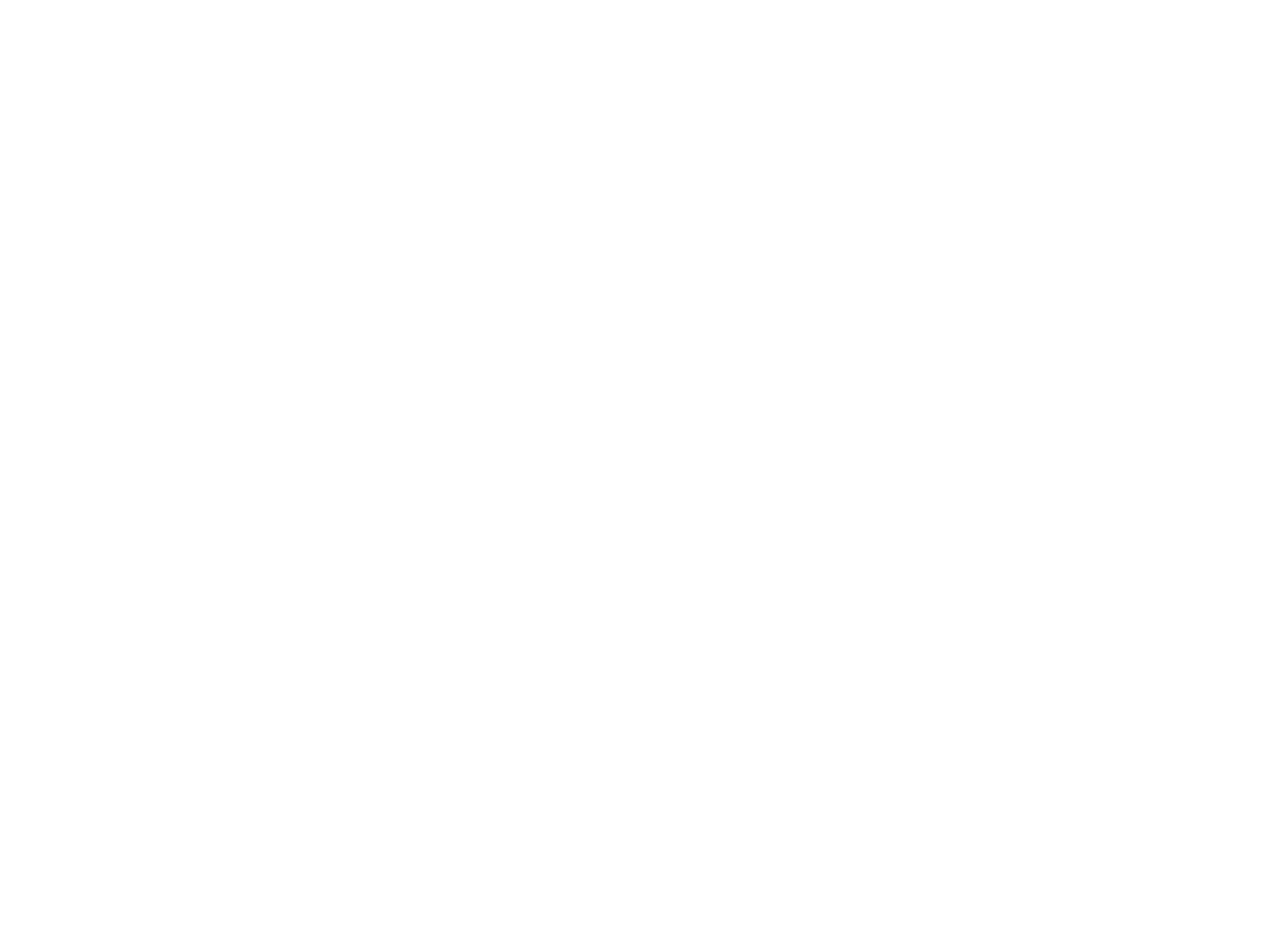
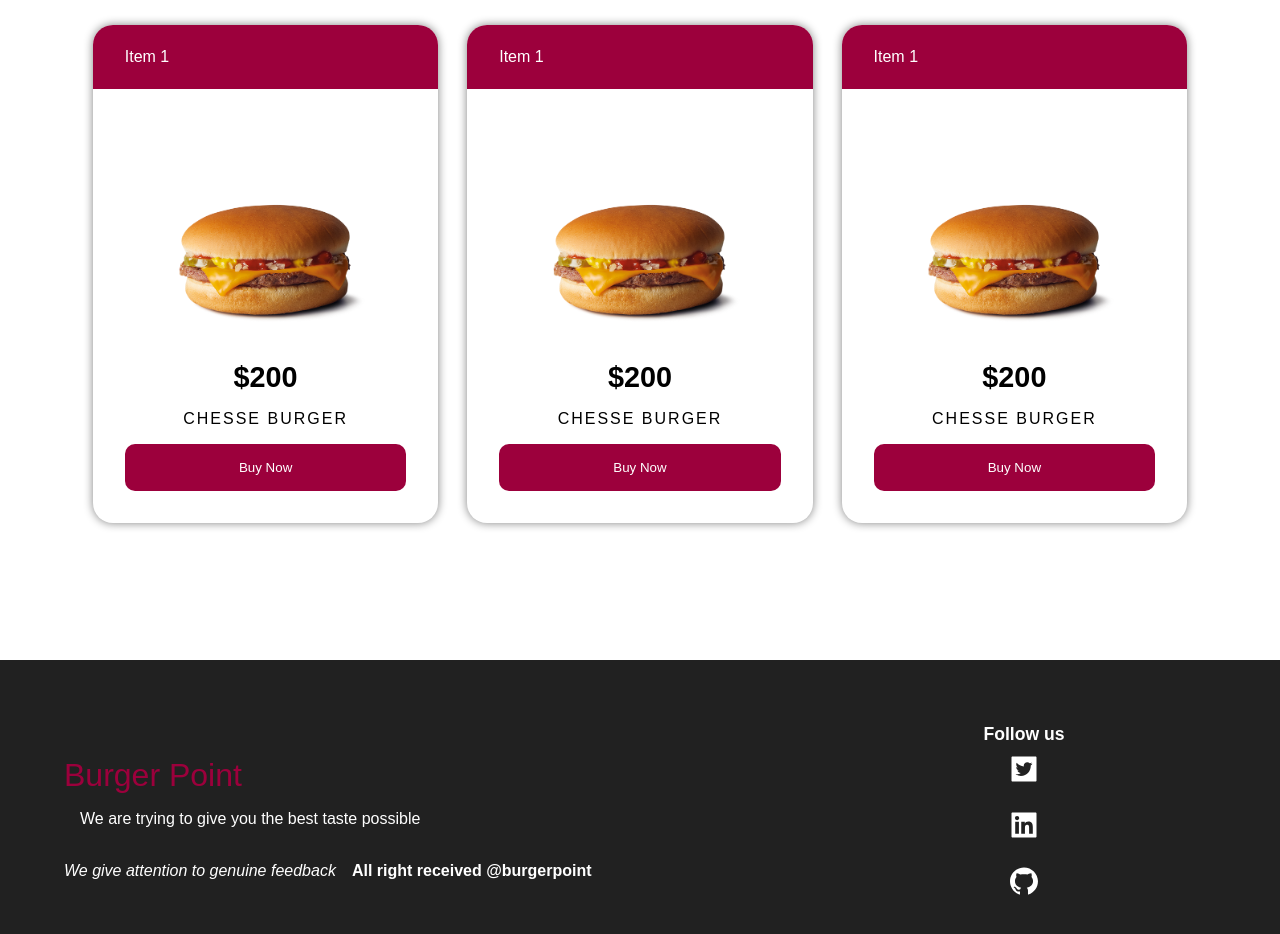
Before and after one commit to shahriarlimon/burgerPoint, a React (Create React App) app: page / in a window 1280 px wide. Shown: the part 1660-2594 px from the top of the page. Before the commit the page ends 1520 px from the top, so only its background shows below. Built offline with nearby package versions, Linux system fonts and the light colour scheme.

Commit message:
completed footer section and founder section

```diff
--- a/src/App.js
+++ b/src/App.js
@@ -1,9 +1,10 @@
 
-import './App.css';
+import './styles/app.scss';
 import "./styles/app.scss";
 import { BrowserRouter as Router, Routes, Route } from 'react-router-dom'
 import Header from './components/layout/Header';
 import Home from './components/home/Home';
+import Footer from './components/layout/Footer';
 
 function App() {
   return <Router>
@@ -12,6 +13,7 @@
       <Route path='/' element={<Home />} />
 
     </Routes>
+    <Footer/>
   </Router>
 }
 
--- a/src/components/home/Home.jsx
+++ b/src/components/home/Home.jsx
@@ -2,6 +2,7 @@
 import "../../styles/Home.scss"
 import { motion } from 'framer-motion'
 import Founder from './Founder';
+import Menu from './Menu';
 const Home = () => {
     const options = {
         initial: {
@@ -35,6 +36,7 @@
 
         </section>
         <Founder />
+        <Menu />
     </>
 
 
--- a/src/components/home/Menu.jsx
+++ b/src/components/home/Menu.jsx
@@ -1,10 +1,53 @@
 import React from 'react';
+import "../../styles/Menu.scss"
+import MenuCard from './MenuCard';
+import burger1 from '../../assets/burger1.png'
 
 const Menu = () => {
+    const adddToCartHandler = (itemNo)=>{
+
+    }
     return (
-        <div>
-
-        </div>
+        <section id='menu'>
+            <h1>Menu</h1>
+            <div>
+                <MenuCard
+                itemNo={1}
+                name={"chesse Burger"}
+                price={200}
+                image={burger1}
+                handler={adddToCartHandler}
+                 />
+                <MenuCard
+                itemNo={1}
+                name={"chesse Burger"}
+                price={200}
+                image={burger1}
+                handler={adddToCartHandler}
+                 />
+                <MenuCard
+                itemNo={1}
+                name={"chesse Burger"}
+                price={200}
+                image={burger1}
+                handler={adddToCartHandler}
+                 />
+               {/*  <MenuCard
+                itemNo={1}
+                name={"chesse Burger"}
+                price={200}
+                image={burger1}
+                handler={adddToCartHandler}
+                 /> */}
+               {/*  <MenuCard
+                itemNo={1}
+                name={"chesse Burger"}
+                price={200}
+                image={burger1}
+                handler={adddToCartHandler}
+                 /> */}
+            </div>
+        </section>
     );
 };
 
--- /dev/null
+++ b/src/components/home/MenuCard.jsx
@@ -0,0 +1,32 @@
+import React from 'react';
+import { motion } from 'framer-motion'
+
+const MenuCard = ({ name, image, price, handler, itemNo }) => {
+    return (
+        <motion.div className='menuCard'
+            initial={{
+                x: "-100%",
+                opacity: 0
+            }}
+            whileInView={{
+                x: "0",
+                opacity: 1
+            }}
+            transition={{
+                delay:0.1
+            }}
+
+        >
+            <div>Item {itemNo}</div>
+            <main>
+                <img src={image} alt='name' />
+                <h5>${price}</h5>
+                <p>{name}</p>
+                <button onClick={() => handler()}>Buy Now</button>
+            </main>
+
+        </motion.div>
+    );
+};
+
+export default MenuCard;
--- /dev/null
+++ b/src/components/layout/Footer.jsx
@@ -0,0 +1,25 @@
+import React from 'react';
+import { AiFillTwitterSquare, AiFillGithub, AiFillLinkedin } from 'react-icons/ai';
+import "../../styles/Footer.scss"
+
+const Footer = () => {
+    return (
+        <footer>
+            <div>
+                <h2>Burger Point</h2>
+                <p>We are trying to give you the best taste possible</p>
+                <br />
+                <em>We give attention to genuine feedback</em>
+                <strong>All right received @burgerpoint</strong>
+            </div>
+            <aside>
+                <h4>Follow us</h4>
+                <a href="https://twitter.com" alt="twitter"><AiFillTwitterSquare /></a>
+                <a href="https://linkedin.com" alt="linkedin"><AiFillLinkedin /></a>
+                <a href="https://github.com" alt="github"><AiFillGithub /></a>
+            </aside>
+        </footer>
+    );
+};
+
+export default Footer;
--- /dev/null
+++ b/src/styles/Footer.scss
@@ -0,0 +1,47 @@
+@import "colors";
+footer {
+  min-height: 300px;
+  background-color: $dark;
+  padding: 4rem;
+  display: grid;
+  grid-template-columns: 2fr 1fr;
+  color: white;
+  align-items: center;
+  h2 {
+    color: $red;
+    font-family: fantasy;
+    font-weight: 400;
+    font-size: 2rem;
+  }
+  p,
+  strong {
+    margin: 1rem;
+  }
+  aside {
+    height: 100%;
+    display: flex;
+    flex-direction: column;
+    align-items: center;
+    h4 {
+      font-size: 1.1rem;
+    }
+    a{
+        margin: 0.5rem;
+        color: white;
+        font-size: 2rem;
+        &:hover{
+            color: $red;
+        }
+    }
+  }
+}
+
+@media screen and (max-width:600px) {
+   footer{
+    grid-template-columns: 1fr;
+    text-align: center;
+    aside{
+        margin-top: 2rem;
+    }
+   }
+    }
--- a/src/styles/Menu.scss
+++ b/src/styles/Menu.scss
@@ -0,0 +1,78 @@
+@import "colors";
+#menu {
+  background-color: white;
+  width: 100%;
+  min-height: 100vh;
+  padding: 4rem;
+  > h1 {
+    font-size: 2rem;
+    text-align: center;
+    padding: 2rem;
+  }
+  > div {
+    display: flex;
+    justify-content: space-evenly;
+  }
+}
+
+.menuCard {
+  background-color: white;
+  width: 30%;
+  border-radius: 20px;
+  box-shadow: 0 0 10px rgba(0, 0, 0, 0.495);
+  > div {
+    border-radius: 20px 20px 0 0;
+    background-color: $red;
+    display: flex;
+    align-items: center;
+    padding: 2rem;
+    color: white;
+    height: 4rem;
+  }
+  > main {
+    padding: 2rem;
+    display: flex;
+    flex-direction: column;
+    align-items: center;
+    > img {
+      height: 15rem;
+      width: 100%;
+      object-fit: contain;
+    }
+    > h5 {
+      font-size: 1.8rem;
+    }
+    > p {
+      text-transform: uppercase;
+      letter-spacing: 2px;
+      padding: 1rem 0;
+      text-align: center;
+    }
+    > button {
+      background-color: $red;
+      color: white;
+      border: none;
+      padding: 1rem 2rem;
+      width: 100%;
+      cursor: pointer;
+      border-radius: 10px;
+      &:hover {
+        background-color: $reddark;
+      }
+    }
+  }
+}
+
+@media screen and (max-width: 600px) {
+  #menu {
+    > div {
+        flex-direction: column;
+      }
+      .menuCard{
+            width: 100%;
+            margin: 1rem 0;
+      }
+
+  }
+
+}
--- a/src/styles/app.scss
+++ b/src/styles/app.scss
@@ -3,6 +3,7 @@
 padding:0%;
 font-family: "Ubuntu",sans-serif;
 box-sizing: border-box;
+scroll-behavior: smooth;
 }
 a{
     text-decoration: none
```
